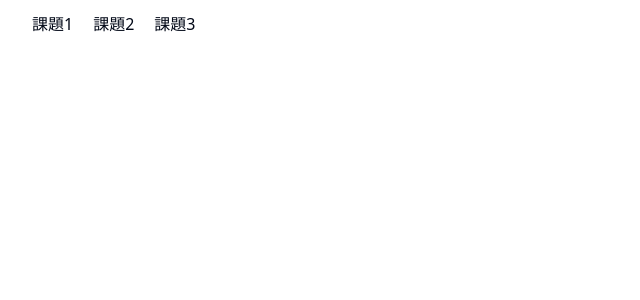
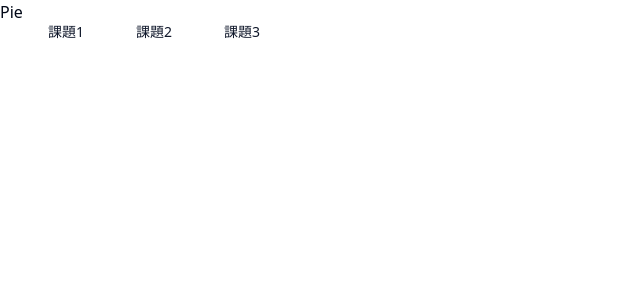
Before and after one commit to Koki-T3/corona-data-visualization, a React (Vite) app: page /task3 in a window 1280 px wide. Before the commit this address had no page. Shown: the top 300 px of the page, without its empty margins (0-640 px from the left). Built offline with nearby package versions, Linux system fonts and the light colour scheme.

Commit message:
HistoryAPI

```diff
--- a/src/App.tsx
+++ b/src/App.tsx
@@ -1,19 +1,33 @@
 import LineChartSection from "./components/line-chart-section";
-import { Route, Link, Routes } from "react-router-dom";
+import { Route, Routes, useNavigate, BrowserRouter } from "react-router-dom";
 import CalendarSection from "./components/calendar-section";
+import PieChartSection from "./components/pie-chart-section";
+import { Button } from "./components/ui/button";
 
 const Navigation = () => {
+  const navigate = useNavigate();
+
+  const handleClick = (path: string) => {
+    navigate(path);
+  };
+
   return (
     <nav className="fixed z-50">
       <ul className="flex container gap-x-5 py-3">
         <li>
-          <Link to="/">課題1</Link>
+          <Button variant="link" onClick={() => handleClick("/")}>
+            課題1
+          </Button>
         </li>
         <li>
-          <Link to="/task2">課題2</Link>
+          <Button variant="link" onClick={() => handleClick("/task2")}>
+            課題2
+          </Button>
         </li>
         <li>
-          <Link to="/task3">課題3</Link>
+          <Button variant="link" onClick={() => handleClick("/task3")}>
+            課題3
+          </Button>
         </li>
       </ul>
     </nav>
@@ -23,11 +37,14 @@ const Navigation = () => {
 function App() {
   return (
     <>
-      <Navigation />
-      <Routes>
-        <Route path="/" index element={<CalendarSection />} />
-        <Route path="/task2" index element={<LineChartSection />} />
-      </Routes>
+      <BrowserRouter>
+        <Navigation />
+        <Routes>
+          <Route path="/" element={<CalendarSection />} />
+          <Route path="/task2" element={<LineChartSection />} />
+          <Route path="/task3" element={<PieChartSection />} />
+        </Routes>
+      </BrowserRouter>
     </>
   );
 }
--- /dev/null
+++ b/src/components/pie-chart-section.tsx
@@ -0,0 +1,5 @@
+const PieChartSection = () => {
+  return <div>Pie</div>;
+};
+
+export default PieChartSection;
--- a/src/components/ui/calendar.tsx
+++ b/src/components/ui/calendar.tsx
@@ -1,5 +1,5 @@
 import * as React from "react";
-import { ChevronLeft, ChevronRight } from "lucide-react";
+import { ChevronLeft, ChevronRight, Loader2 } from "lucide-react";
 import { DayPicker } from "react-day-picker";
 
 import { cn } from "../../lib/utils";
@@ -62,7 +62,13 @@ function Calendar({
   });
 
   if (isLoading) {
-    return <div>Loading...</div>;
+    return (
+      <div className="h-full">
+        <div className="absolute inset-0 flex items-center justify-center">
+          <Loader2 className="h-8 w-8 animate-spin" />
+        </div>
+      </div>
+    );
   }
 
   if (!data) {
--- a/src/main.tsx
+++ b/src/main.tsx
@@ -3,16 +3,13 @@ import ReactDOM from "react-dom/client";
 import App from "./App.tsx";
 import "./index.css";
 import { QueryClient, QueryClientProvider } from "@tanstack/react-query";
-import { BrowserRouter } from "react-router-dom";
 
 const queryClient = new QueryClient();
 
 ReactDOM.createRoot(document.getElementById("root")!).render(
   <React.StrictMode>
     <QueryClientProvider client={queryClient}>
-      <BrowserRouter>
-        <App />
-      </BrowserRouter>
+      <App />
     </QueryClientProvider>
   </React.StrictMode>
 );
```
